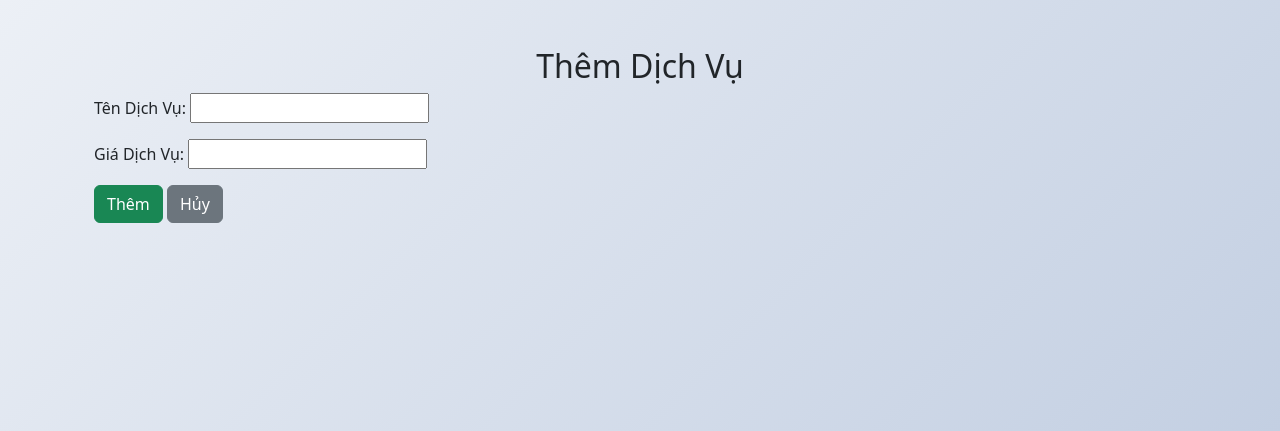
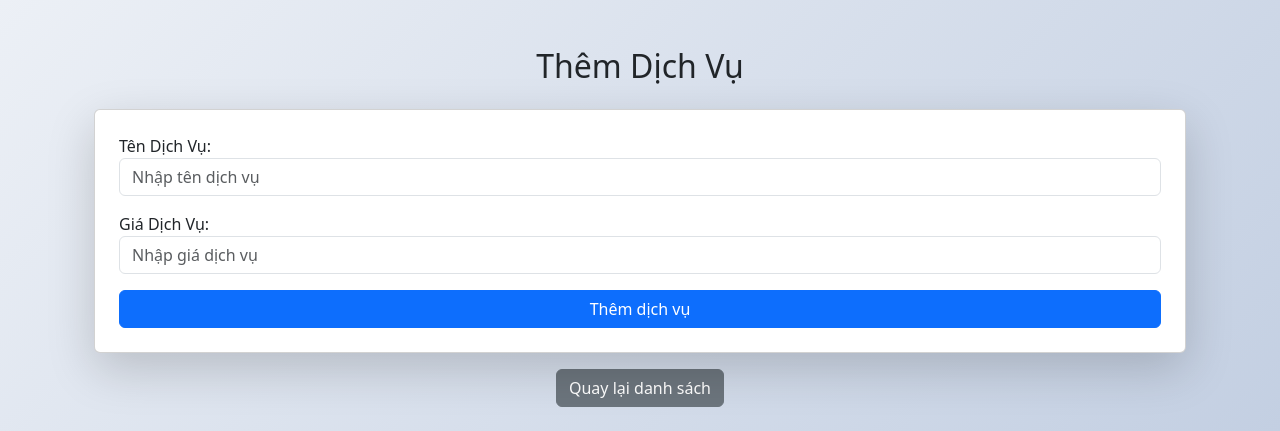
Before and after one commit to ducdz1m2/QLKS, a Django app: page /service/add/ in a window 1280 px wide. Shown: the part 369-800 px from the top of the page. Run offline with Django 5.2, Linux system fonts and the light colour scheme.

Commit message:
Add Service Detail

```diff
--- a/QLKS/service/forms.py
+++ b/QLKS/service/forms.py
@@ -3,21 +3,73 @@ from .models import DichVu
 
 #Dich vu
 class DichVuForm(forms.Form):
-    TenDichVu = forms.CharField(label="Tên Dịch Vụ", max_length=100, required=True)
+    TenDichVu = forms.CharField(
+        label="Tên Dịch Vụ",
+        max_length=100,
+        required=True,
+        widget=forms.TextInput(
+            attrs={
+                'class': 'form-control',
+                'placeholder': 'Nhập tên dịch vụ'
+            }
+        )
+    )
+
     GiaDichVu = forms.DecimalField(
         label="Giá Dịch Vụ",
         max_digits=10,
         decimal_places=2,
-        required=False
+        required=False,
+        widget=forms.NumberInput(
+            attrs={
+                'class': 'form-control',
+                'placeholder': 'Nhập giá dịch vụ'
+            }
+        )
     )
 
 #Su dung dich vu
 class SuDungDichVuForm(forms.Form):
-    MaThue = forms.IntegerField(label="Mã Thuê", required=True)
-    MaDichVu = forms.IntegerField(label="Mã Dịch Vụ", required=True)
-    SoLuong = forms.IntegerField(label="Số Lượng", required=True)
+    MaThue = forms.IntegerField(
+        label="Mã Thuê",
+        required=True,
+        widget=forms.NumberInput(
+            attrs={
+                'class': 'form-control',
+                'placeholder': 'Nhập mã thuê'
+            }
+        )
+    )
+
+    MaDichVu = forms.IntegerField(
+        label="Mã Dịch Vụ",
+        required=True,
+        widget=forms.NumberInput(
+            attrs={
+                'class': 'form-control',
+                'placeholder': 'Nhập mã dịch vụ'
+            }
+        )
+    )
+
+    SoLuong = forms.IntegerField(
+        label="Số Lượng",
+        required=True,
+        widget=forms.NumberInput(
+            attrs={
+                'class': 'form-control',
+                'placeholder': 'Nhập số lượng'
+            }
+        )
+    )
+
     NgaySuDung = forms.DateField(
         label="Ngày Sử Dụng",
         required=True,
-        widget=forms.DateInput(attrs={'type': 'date'})
+        widget=forms.DateInput(
+            attrs={
+                'type': 'date',
+                'class': 'form-control'
+            }
+        )
     )
--- a/QLKS/service/templates/service/add_service.html
+++ b/QLKS/service/templates/service/add_service.html
@@ -2,13 +2,15 @@
 {% block title %}Thêm dịch vụ{% endblock %}
 
 {% block content %}
-<div class="container my-4">
-  <h2 class="text-center">Thêm Dịch Vụ</h2>
-  <form method="post">
-    {% csrf_token %}
-    {{ form.as_p }}
-    <button type="submit" class="btn btn-success">Thêm</button>
-    <a href="{% url 'service_list' %}" class="btn btn-secondary">Hủy</a>
-  </form>
+<div class="container mt-5">
+    <h2 class="text-center mb-4">Thêm Dịch Vụ</h2>
+    <form method="post" class="card p-4 shadow-lg">
+        {% csrf_token %}
+        {{ form.as_p }}
+        <button type="submit" class="btn btn-primary w-100">Thêm dịch vụ</button>
+    </form>
+    <div class="text-center mt-3">
+      <a href="{% url 'service_list' %}" class="btn btn-secondary">Quay lại danh sách</a>
+    </div>
 </div>
 {% endblock %}
--- a/QLKS/service/templates/service/service_list.html
+++ b/QLKS/service/templates/service/service_list.html
@@ -18,13 +18,13 @@
     </thead>
     <tbody>
       {% for service in services %}
-      <tr>
+      <tr style="cursor: pointer;" onclick="window.location.href='{% url 'service_detail' service.MaDichVu %}'">
         <td>{{ service.MaDichVu }}</td>
         <td>{{ service.TenDichVu }}</td>
         <td>{{ service.GiaDichVu }}</td>
         <td>
-          <a href="{% url 'edit_service' service.MaDichVu %}" class="btn btn-primary btn-sm">✏️ Sửa</a>
-          <form action="{% url 'delete_service' service.MaDichVu %}" method="post" class="d-inline">
+          <a href="{% url 'edit_service' service.MaDichVu %}" class="btn btn-primary btn-sm" onclick="event.stopPropagation();">✏️ Sửa</a>
+          <form action="{% url 'delete_service' service.MaDichVu %}" method="post" class="d-inline" onclick="event.stopPropagation();">
             {% csrf_token %}
             <button type="submit" class="btn btn-danger btn-sm" onclick="return confirm('Bạn có chắc chắn muốn xóa dịch vụ này?');">🗑️ Xóa</button>
           </form>
--- a/QLKS/service/templates/usage/usage_list.html
+++ b/QLKS/service/templates/usage/usage_list.html
@@ -11,7 +11,7 @@
     <thead>
       <tr>
         <th>Mã sử dụng</th>
-        <th>Mã Phòng</th>
+        <th>Số phòng</th>
         <th>Tên Khách Hàng</th>
         <th>Tên Dịch Vụ</th>
         <th>Số Lượng</th>
@@ -24,7 +24,7 @@
       {% for usage in usages %}
       <tr>
         <td>{{ usage.MaSuDung }}</td>
-        <td>{{ usage.MaPhong_id }}</td>
+        <td>{{ usage.SoPhong }}</td>
         <td>{{ usage.TenKhachHang }}</td>
         <td>{{ usage.TenDichVu }}</td>
         <td>{{ usage.SoLuong }}</td>
--- a/QLKS/service/urls.py
+++ b/QLKS/service/urls.py
@@ -1,5 +1,5 @@
 from django.urls import path
-from .views import service_list, add_service, edit_service, delete_service
+from .views import service_list, add_service, edit_service, delete_service, service_detail
 from .views import usage_list, add_usage, edit_usage, delete_usage
 
 urlpatterns = [
@@ -8,6 +8,7 @@ urlpatterns = [
     path('add/', add_service, name='add_service'),
     path('edit/<int:pk>/', edit_service, name='edit_service'),
     path('delete/<int:pk>/', delete_service, name='delete_service'),
+    path('detail/<int:pk>/', service_detail, name='service_detail'),
     #Su dung dich vu
     path('usage/', usage_list, name='usage_list'),
     path('usage/add/', add_usage, name='add_usage'),
--- a/QLKS/service/views.py
+++ b/QLKS/service/views.py
@@ -59,6 +59,13 @@ def delete_service(request, pk):
         messages.success(request, "Xóa dịch vụ thành công!")
         return redirect('service_list')
     return render(request, 'service/delete_service.html', {'service': service})
+
+def service_detail(request, pk):
+    service = get_service(pk)
+    if not service:
+        messages.error(request, "Dịch vụ không tồn tại!")
+        return redirect('service_list')
+    return render(request, 'service/detail_service.html', {'service': service})
 
 #Su dung dich vu
 def usage_list(request):
```
Also changed, not shown: QLKS/service/templates/service/detail_service.html (added, +20 -0 lines), QLKS/service/templates/service/edit_service.html (+9 -8 lines).
